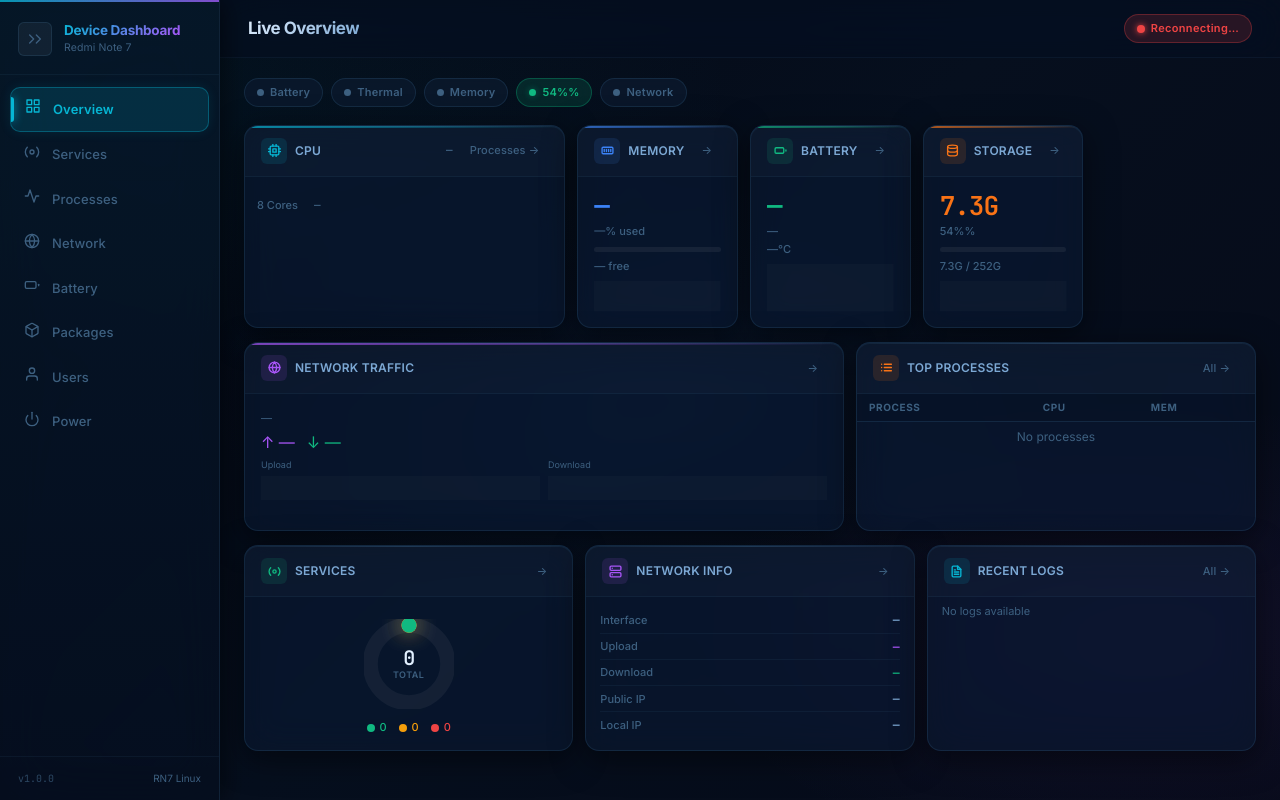
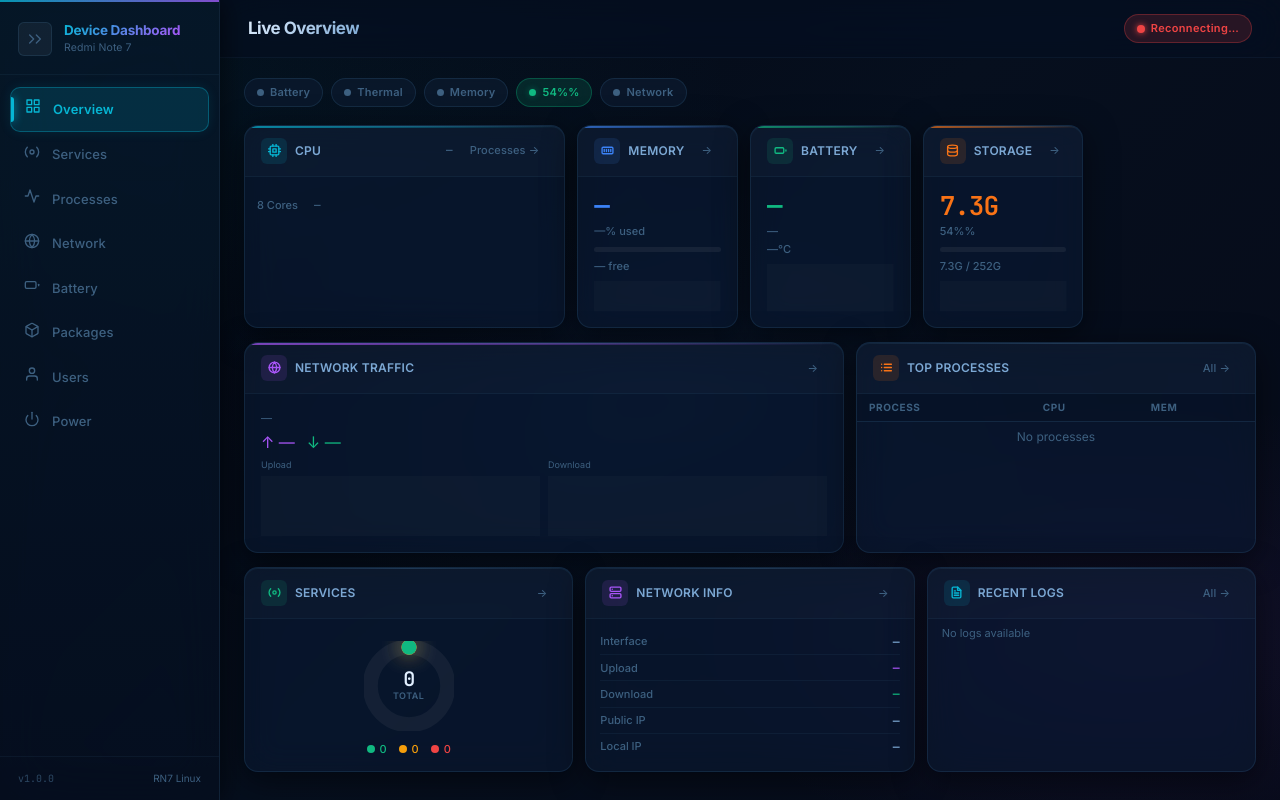
Before and after one commit to minhazul73/lavender, a FastAPI app: page / in a window 1280 px wide. Run offline with FastAPI, Linux system fonts and the light colour scheme; data that the repository does not hold is empty.

Commit message:
Expand network card graph areas: dual upload/download sparklines with flex:1 growth, restore Top Processes in middle-row

```diff
--- a/dashboard/static/live.css
+++ b/dashboard/static/live.css
@@ -215,6 +215,13 @@
     display: block;
     border-radius: 2px;
     overflow: visible;
+}
+
+/* Network sparklines in middle card — expand to fill card body */
+.sparkline-net {
+    height: 24px;
+    min-height: 60px;
+    flex: 1;
 }
 
 .sparkline-bg {
--- a/dashboard/templates/index.html
+++ b/dashboard/templates/index.html
@@ -162,17 +162,17 @@
                 <div style="font-size:16px; color:var(--purple);" id="net-up-middle">↑ —</div>
                 <div style="font-size:16px; color:var(--green);" id="net-down-middle">↓ —</div>
             </div>
-            <div class="net-spark-container" style="display:flex; gap:8px; flex:1; min-height:56px;">
+            <div class="net-spark-container" style="display:flex; gap:8px; flex:1;">
                 <div class="net-spark-col" style="flex:1; min-width:0;">
                     <div style="font-size:9px; color:var(--text-muted); margin-bottom:2px;">Upload</div>
-                    <svg class="sparkline" id="sparkline-net-up" viewBox="0 0 100 24" preserveAspectRatio="none">
+                    <svg class="sparkline sparkline-net" id="sparkline-net-up" viewBox="0 0 100 24" preserveAspectRatio="none">
                         <rect class="sparkline-bg" x="0" y="0" width="100" height="24"/>
                         <path class="sparkline-line" id="sparkpath-net-up" d="" stroke-width="0.8" style="stroke:var(--purple);"/>
                     </svg>
                 </div>
                 <div class="net-spark-col" style="flex:1; min-width:0;">
                     <div style="font-size:9px; color:var(--text-muted); margin-bottom:2px;">Download</div>
-                    <svg class="sparkline" id="sparkline-net-down" viewBox="0 0 100 24" preserveAspectRatio="none">
+                    <svg class="sparkline sparkline-net" id="sparkline-net-down" viewBox="0 0 100 24" preserveAspectRatio="none">
                         <rect class="sparkline-bg" x="0" y="0" width="100" height="24"/>
                         <path class="sparkline-line" id="sparkpath-net-down" d="" stroke-width="0.8" style="stroke:var(--green);"/>
                     </svg>
```
